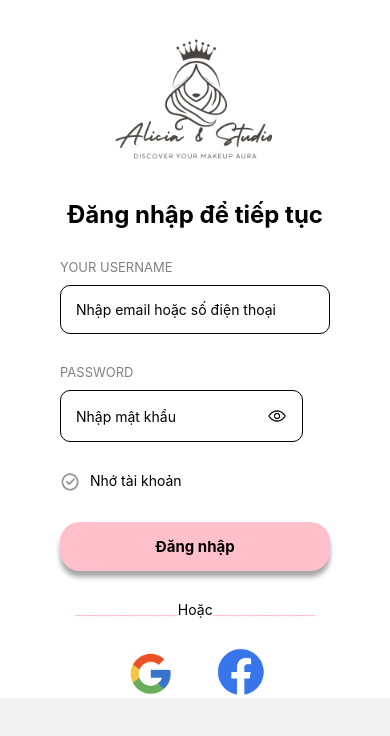
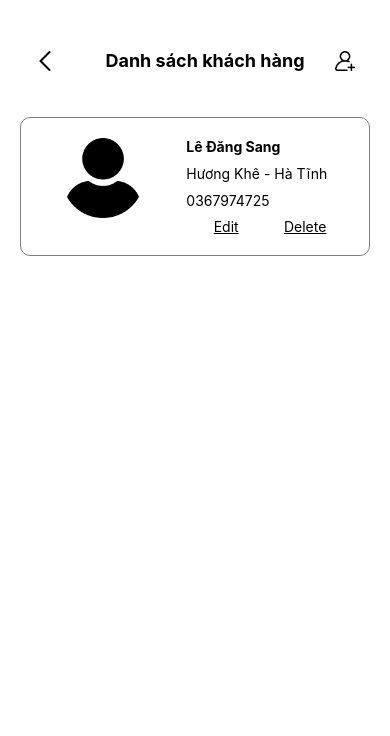
Before and after one commit to DwngSagn38/DA_Studio_Aocuoi_APP, a React Native app: screen /KhachHangScreen in a window 390 px wide. Shown: the top 736 px of the page. Built offline with nearby package versions, Linux system fonts and the light colour scheme.

Commit message:
vanh code

```diff
--- a/App.js
+++ b/App.js
@@ -2,25 +2,31 @@ import { useEffect, useState } from 'react';
 import WelcomeScreen from './screens/WelcomeScreen';
 import AuthNavigator from './navigator/AuthNavigator';
 import { NavigationContainer } from '@react-navigation/native';
+import { StatusBar } from 'react-native';
+import ManageUser from './screens/ManageUser';
+import KhachHangScreen from './screens/KhachHangScreen';
 
 export default function App() {
-  const [checkWelcome, setcheckWelcome] = useState(true);
+  // const [checkWelcome, setcheckWelcome] = useState(true);
 
-  useEffect(() => {
-    const timeout = setTimeout(() => {
-      setcheckWelcome(false);
-    }, 2000);
-    return () => clearTimeout(timeout)
-  }, [])
+  // useEffect(() => {
+  //   const timeout = setTimeout(() => {
+  //     setcheckWelcome(false);
+  //   }, 2000);
+  //   return () => clearTimeout(timeout)
+  // }, [])
 
-  return (
-    checkWelcome
-      ? <WelcomeScreen />
-      : <NavigationContainer>
-        <AuthNavigator />
-      </NavigationContainer>
-    // <NavigationContainer>
-    //   <MainNavigator/>
-    // </NavigationContainer>
-  );
+  // return (
+  //   // checkWelcome
+  //   //   ? <WelcomeScreen />
+  //   //   : <NavigationContainer>
+  //   //     <AuthNavigator />
+  //   //   </NavigationContainer>
+  //   <NavigationContainer>
+  //     <MainNavigator/>
+  //   </NavigationContainer>
+  // );
+  return(
+    <KhachHangScreen/>
+  )
 }
--- a/navigator/MainNavigator.js
+++ b/navigator/MainNavigator.js
@@ -6,6 +6,10 @@ import HomeScreen from '../screens/HomeScreen';
 import DichVuScreen from '../screens/DichVuScreen';
 import HoaDonScreen from '../screens/HoaDonScreen';
 import ThongKeScreen from '../screens/ThongKeScreen';
+import DichVuChiTiet from '../screens/DichVuChiTiet';
+import Profile from '../screens/Profile';
+import ManageUser from '../screens/ManageUser';
+import KhachHangScreen from '../screens/KhachHangScreen';
 
 
 
@@ -56,7 +60,10 @@ const MainNavigator = () => {
     return (
         <Stack.Navigator screenOptions={{ headerShown: false }}>
             <Stack.Screen name='Home' component={Home} />
-
+            <Stack.Screen name='DichVuChiTiet' component={DichVuChiTiet} />
+            <Stack.Screen name='Profile' component={Profile} />
+            <Stack.Screen name='ManageUser' component={ManageUser} />
+            <Stack.Screen name='KhachHangScreen' component={KhachHangScreen} />
         </Stack.Navigator>
     )
 }
--- /dev/null
+++ b/screens/DichVuChiTiet.js
@@ -0,0 +1,14 @@
+import { StyleSheet, Text, View } from 'react-native'
+import React from 'react'
+
+const DichVuChiTiet = () => {
+  return (
+    <View>
+      <Text>DichVuChiTiet</Text>
+    </View>
+  )
+}
+
+export default DichVuChiTiet
+
+const styles = StyleSheet.create({})
--- /dev/null
+++ b/screens/KhachHangScreen.js
@@ -0,0 +1,68 @@
+import { Image, StyleSheet, Text, TouchableOpacity, View } from 'react-native'
+import React from 'react'
+
+const KhachHangScreen = () => {
+  return (
+    <View style = {styles.container}>
+      <View style={styles.header}>
+        <TouchableOpacity onPress={() => navigation.goBack()}>
+        <Image style={{ width: 20, height: 20 }}
+                    source={require('../assets/image/back.png')} />
+        </TouchableOpacity>
+        <Text style={{ marginLeft: 20, fontSize: 18, fontWeight: 'bold' }}>Danh sách khách hàng</Text>
+        <TouchableOpacity>
+        <Image style={{ width: 20, height: 20 }}
+                    source={require('../assets/image/add_user.png')} />
+        </TouchableOpacity>
+      </View>
+      <View style = {styles.crud}>
+      <View style = {styles.khachHang}>
+        <Image style = {{width: 80, height: 80}}
+        source={require('../assets/image/pesonal.png')}/>
+        <View style = {styles.text}>
+        <Text style = {{fontWeight: 'bold'}}>Lê Đăng Sang</Text>
+        <Text>Hương Khê - Hà Tĩnh</Text>
+        <Text>0367974725</Text>
+        </View>
+      </View>
+      <View style = {{flexDirection: 'row', marginLeft: 150, justifyContent: 'space-around'}}>
+        <TouchableOpacity>
+        <Text style = {{textDecorationLine: 'underline'}}>Edit</Text>
+        </TouchableOpacity>
+        <TouchableOpacity>
+        <Text style = {{textDecorationLine: 'underline'}}>Delete</Text>
+        </TouchableOpacity>
+      </View>
+      </View>
+    </View>
+  )
+}
+
+export default KhachHangScreen
+
+const styles = StyleSheet.create({
+    container: {
+        flex: 1,
+        padding: 20,
+        gap: 16,
+      },
+      header: {
+        flexDirection: 'row',
+        alignItems: 'center',
+        justifyContent: 'space-around',
+        paddingVertical: 30
+      },
+      khachHang: {
+        flexDirection: 'row',
+        justifyContent: 'space-around'
+      },
+      text: {
+        gap: 10
+      },
+      crud: {
+        borderRadius: 10,
+        borderWidth: 1,
+        borderColor: '#7F7F7F',
+        padding: 20
+      }
+})
--- /dev/null
+++ b/screens/ManageUser.js
@@ -0,0 +1,66 @@
+import { Image, StyleSheet, Text, TextInput, TouchableOpacity, View } from 'react-native'
+import React, { useState } from 'react'
+
+const ManageUser = ({ navigation, route }) => {
+
+  const [text, setText] = useState('')
+  return (
+    <View style={styles.container}>
+      <View style={styles.header}>
+        <TouchableOpacity onPress={() => navigation.goBack()}>
+        <Image style={{ width: 20, height: 20 }}
+                    source={require('../assets/image/back.png')} />
+        </TouchableOpacity>
+        <Text style={{ marginLeft: 80, fontSize: 18, fontWeight: 'bold' }}>Chỉnh sửa thông tin</Text>
+      </View>
+      <View style={{ width: '100%', height: 230, justifyContent: 'center', alignItems: 'center' }}>
+      <Image style={{ width: 200, height: 200 }}
+                    source={require('../assets/image/pesonal.png')} />
+        <Text style={{ textAlign: 'center', fontSize: 20 }}>Chỉnh sửa thông tin của bạn</Text>
+      </View>
+      <View style={styles.textInput}>
+        <TextInput style={styles.input} placeholder='Fullname' onChangeText={setText} />
+        <TextInput style={styles.input} placeholder='Email' onChangeText={setText} />
+        <TextInput style={styles.input} placeholder='Address' onChangeText={setText} />
+        <TextInput style={styles.input} placeholder='Number phone' onChangeText={setText} />
+      </View>
+      <TouchableOpacity style={styles.button}>
+        <Text style={{color: 'white'}}>CHỌN ẢNH</Text>
+      </TouchableOpacity>
+      <TouchableOpacity style={styles.button}>
+        <Text style={{color: 'white'}}>LƯU THÔNG TIN</Text>
+      </TouchableOpacity>
+    </View>
+  )
+}
+
+export default ManageUser
+
+const styles = StyleSheet.create({
+  container: {
+    flex: 1,
+    padding: 20,
+    gap: 16,
+  },
+  header: {
+    flexDirection: 'row',
+    alignItems: 'center',
+    paddingVertical: 30
+  },
+  textInput: {
+    padding: 10,
+    gap: 15,
+  },
+  input: {
+    borderWidth: 1,
+    borderRadius: 10,
+    padding: 10,
+    paddingVertical: 15
+  },
+  button: {
+    padding: 15,
+    borderRadius: 10,
+    backgroundColor: 'green',
+    alignItems: 'center'
+  }
+})
--- /dev/null
+++ b/screens/Profile.js
@@ -0,0 +1,65 @@
+import { Image, StyleSheet, Text, View } from 'react-native'
+import React from 'react'
+
+const Profile = ({navigation, route}) => {
+  return (
+    <View style={styles.container}>
+      <View style={styles.header}>
+        <Text style={{ textAlign: 'center', fontSize: 18, fontWeight: 'bold' }}>PROFILE</Text>
+      </View>
+
+      <View style={styles.infor}>
+      <Image style={{ width: 200, height: 200 }}
+                    source={require('../assets/image/pesonal.png')} />
+        <Text>
+          <Text style={{ fontSize: 17, fontWeight: 'bold' }}>Vũ Thị Vân Anh</Text>
+          {'\n'} anhvtvph42837@fpt.edu.vn
+        </Text>
+      </View>
+
+      <View style={styles.option}>
+        <Text style={styles.textGray}>Chung
+        {'\n'}_________________________________________________</Text>
+        <Text onPress={() => navigation.navigate('ManageUser')}>Chỉnh sửa thông tin</Text>
+        <Text>Cẩm năng trồng cây</Text>
+        <Text>Lịch sử giao dịch</Text>
+        <Text>Q & A</Text>
+      </View>
+
+      <View style={styles.option}>
+        <Text style={styles.textGray}>Bảo mật và điều khoản
+        {'\n'}_________________________________________________</Text>
+        <Text>Điền khoản và điều kiện</Text>
+        <Text>Chính sách quyền riêng tư</Text>
+        <Text style={{color: 'red'}} onPress={()=> navigation.navigate('LoginScreen')}>Đăng xuất</Text>
+      </View>
+    </View>
+  )
+}
+
+export default Profile
+
+const styles = StyleSheet.create({
+  container: {
+    flex: 1,
+    padding: 20,
+    gap: 16
+  },
+  header: {
+    width: "100%",
+    paddingVertical: 20
+  },
+  infor:{
+    flexDirection: 'row',
+    alignItems: 'center',
+    justifyContent: 'center',
+    gap: 20,
+  },
+  option:{
+    gap: 18,
+    marginTop: 26
+  },
+  textGray:{
+    color: 'gray'
+  }
+})
```
Also changed, not shown: assets/image/add_user.png (added), assets/image/pesonal copy.png (added).
